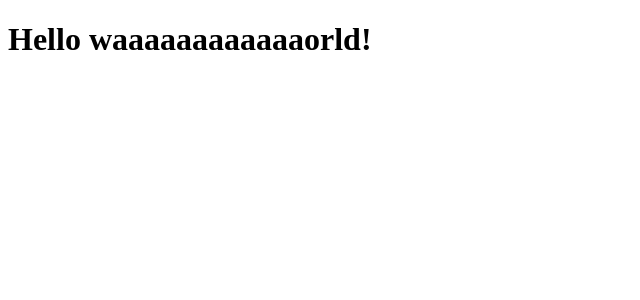
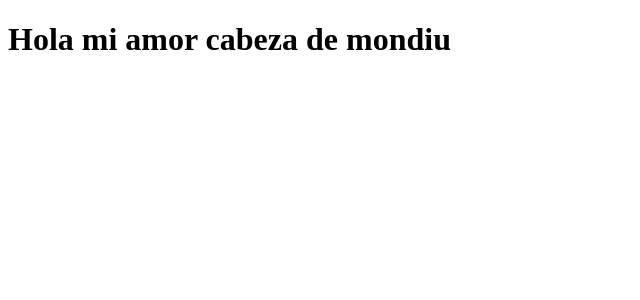
Before and after one commit to Mizamarzes/Portfolio, a React (Vite) app: page / in a window 1280 px wide. Shown: the top 300 px of the page, without its empty margins (0-640 px from the left). Built offline with nearby package versions, Linux system fonts and the light colour scheme.

Commit message:
chagnes for test -2

```diff
--- a/src/App.jsx
+++ b/src/App.jsx
@@ -4,7 +4,7 @@ const App = () => {
   return (
     <div>
         <h1 className="text-3xl font-bold underline">
-            Hello waaaaaaaaaaaaorld!
+            Hola mi amor cabeza de mondiu
         </h1>
   </div>
   )
```
